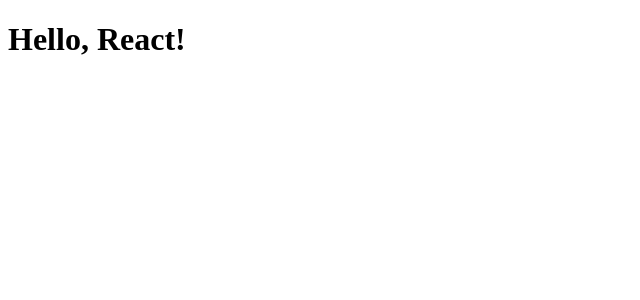
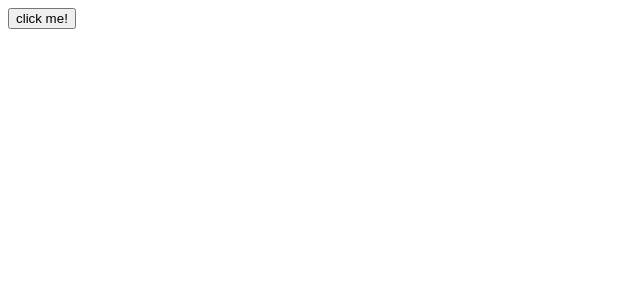
Before and after one commit to yuki383/react-template, a React app: page / in a window 1280 px wide. Shown: the top 300 px of the page, without its empty margins (0-640 px from the left). Built offline with nearby package versions, Linux system fonts and the light colour scheme.

Commit message:
write test example

```diff
--- a/jest.config.js
+++ b/jest.config.js
@@ -1,4 +1,4 @@
 module.exports = {
   preset: 'ts-jest',
-  testEnvironment: 'node',
+  testEnvironment: 'jsdom',
 };
--- a/package.json
+++ b/package.json
@@ -16,6 +16,9 @@
     "typescript": "^3.8.3"
   },
   "devDependencies": {
+    "@testing-library/jest-dom": "^5.1.1",
+    "@testing-library/react": "^10.0.1",
+    "@testing-library/react-hooks": "^3.2.1",
     "@types/jest": "^25.1.4",
     "@types/react": "^16.9.23",
     "@types/react-dom": "^16.9.5",
--- /dev/null
+++ b/src/App.tsx
@@ -0,0 +1,8 @@
+import React, { useState } from "react";
+
+export const App: React.FC = () => {
+  const [clicked, changeClicked] = useState(false);
+  const label = clicked ? "clicked!" : "click me!";
+
+  return <button onClick={() => changeClicked(prev => !prev)}>{label}</button>;
+};
--- a/src/index.tsx
+++ b/src/index.tsx
@@ -1,9 +1,5 @@
-import React from "react"
-import ReactDOM from "react-dom"
+import React from "react";
+import ReactDOM from "react-dom";
+import { App } from "./App";
 
-const Hello = <h1>Hello, React!</h1>
-
-ReactDOM.render(
-  Hello,
-  document.getElementById('root')
-)
+ReactDOM.render(<App />, document.getElementById("root"));
```
Also changed, not shown: 2 other files (tests, documents, lock files or other folders).
